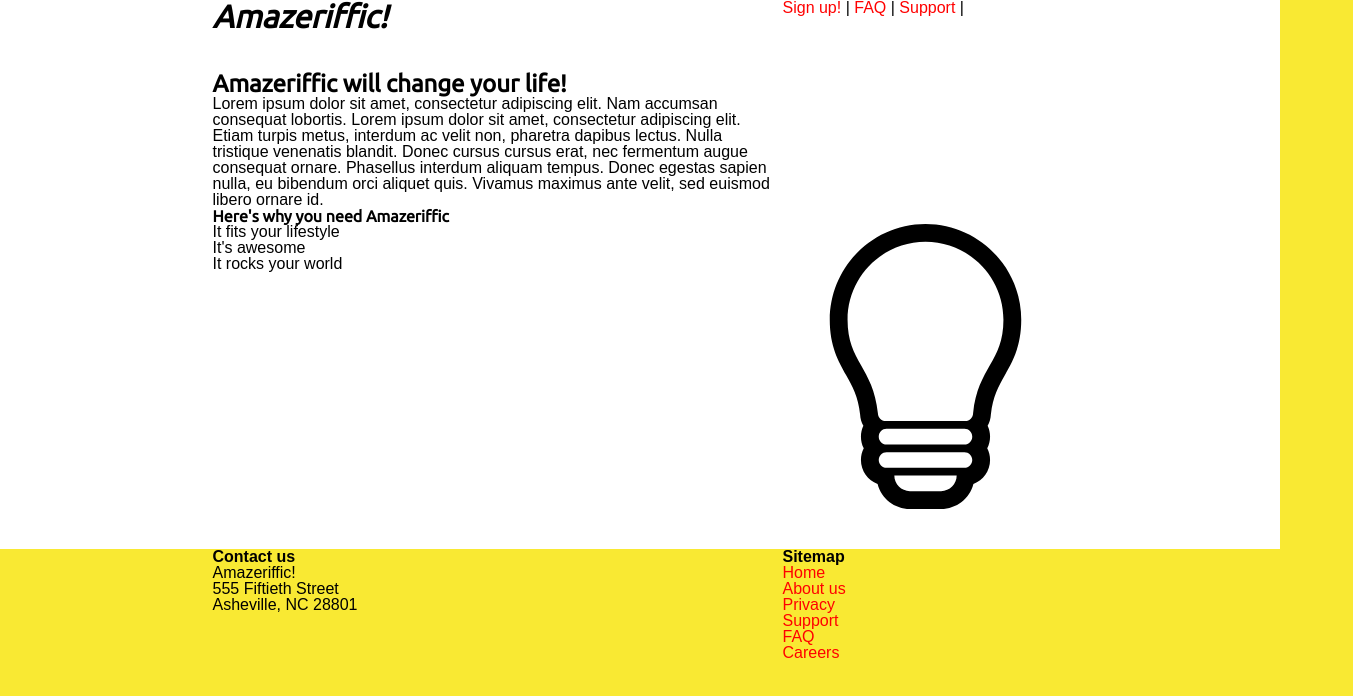
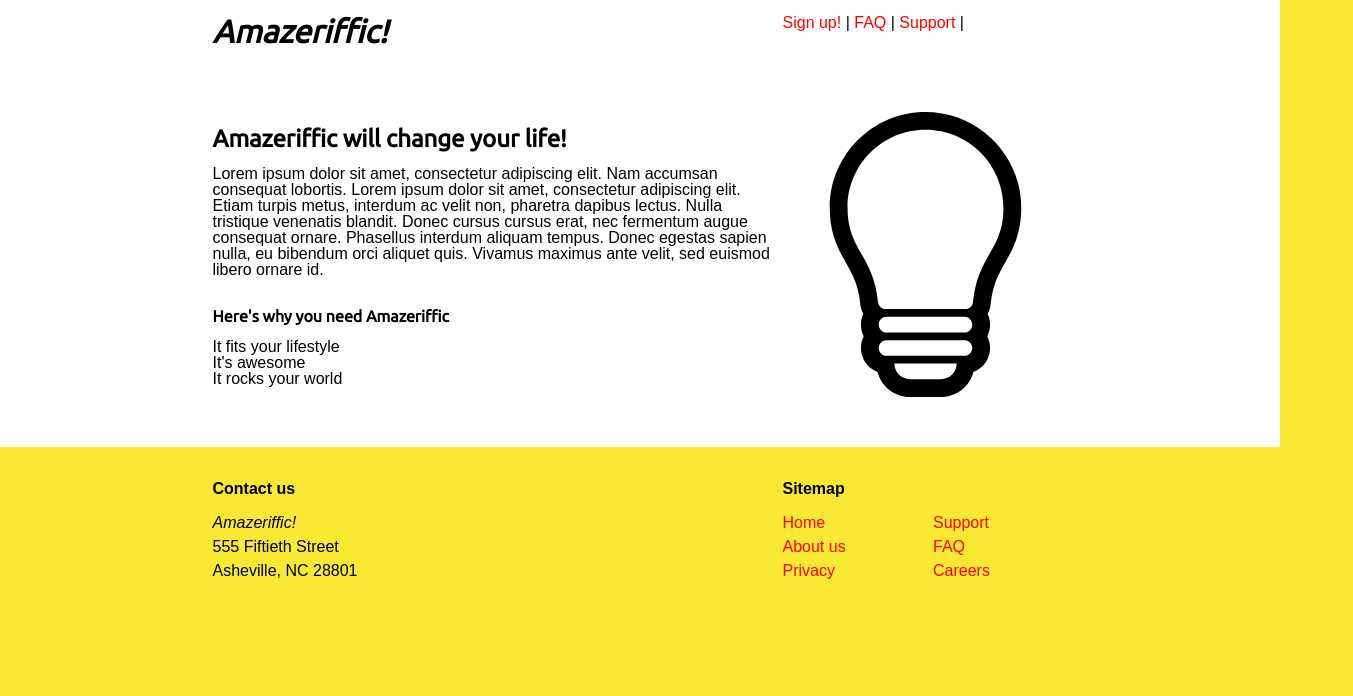
Before and after one commit to KeelyGoulding/d_web, a plain HTML site: page chapters/amazeriffic/index.html in a window 1280 px wide. Shown: the whole page, 1353 px wide, since content can reach past the window. Drawn offline with Linux system fonts and the light colour scheme; a web font is replaced by a local one.

Commit message:
amazeriffic final ch3

```diff
--- a/chapters/amazeriffic/index.html
+++ b/chapters/amazeriffic/index.html
@@ -27,6 +27,7 @@
 
 <main>
 <div class="container">
+<div class="left">
 
 <h2>Amazeriffic will change your life!</h2>
 <p>Lorem ipsum dolor sit amet, consectetur adipiscing elit. Nam accumsan consequat lobortis. Lorem ipsum dolor sit amet, consectetur adipiscing elit. Etiam turpis metus, interdum ac velit non, pharetra dapibus lectus. Nulla tristique venenatis blandit. Donec cursus cursus erat, nec fermentum augue consequat ornare. Phasellus interdum aliquam tempus. Donec egestas sapien nulla, eu bibendum orci aliquet quis. Vivamus maximus ante velit, sed euismod libero ornare id.
@@ -38,9 +39,9 @@
 	<li>It's awesome</li>
 	<li>It rocks your world</li>
 </ul>
-
+</div>
 <img src="bulb.svg" alt="Light Bulb">
-
+<div class="clear"></div>
 </div>
 </main>
 <!--<div class="clear"></div>-->
@@ -49,7 +50,7 @@
 
 <div class="contact">
 <h5>Contact us</h5>
-<p>Amazeriffic!</p>
+<p><em>Amazeriffic!</em></p>
 <p>555 Fiftieth Street</p>
 <p>Asheville, NC 28801</p>
 </div>
--- a/chapters/amazeriffic/style.css
+++ b/chapters/amazeriffic/style.css
@@ -11,7 +11,6 @@ body {
 
 header, main, footer {
 	min-width:855px;
-	padding:40px;
 }
 
 h1, h2, h3, h4 {
@@ -36,12 +35,14 @@ header h1 {
 	width:570px;
 	float:left;
 	font-size:xx-large;
+	padding: 15px 0px;
 }
 
 header nav {
 	width:285px;
 	float:right;
 	font-size: 1em;
+	padding:15px 0px;
 }
 
 main {
@@ -49,13 +50,22 @@ main {
 	overflow:auto;
 }
 
+main .container {
+	padding: 50px 0;
+}
+
 main h2 {
 	font-size:x-large;
+	margin:15px 0;
 }
 
-main h2,p,h3,ul {
+.left {
 	width:570px;
 	float:left;
+}
+
+main h3 {
+	margin:30px 0 15px 0;
 }
 
 main img {
@@ -65,14 +75,30 @@ main img {
 
 footer {
 	clear:both;
+	line-height:1.5;
 }
 
 footer .contact {
 	width:570px;
 	float:left;
+	margin:30px 0;
 }
 
 footer .sitemap {
 	width:285px;
 	float:right;
+	margin:30px 0;
 }
+
+footer ul {
+	-webkit-columns:75px 2;
+	columns:75px 2;
+}
+
+footer h5 {
+	margin-bottom:10px;
+}
+
+.clear {
+	clear:both;
+}
```
